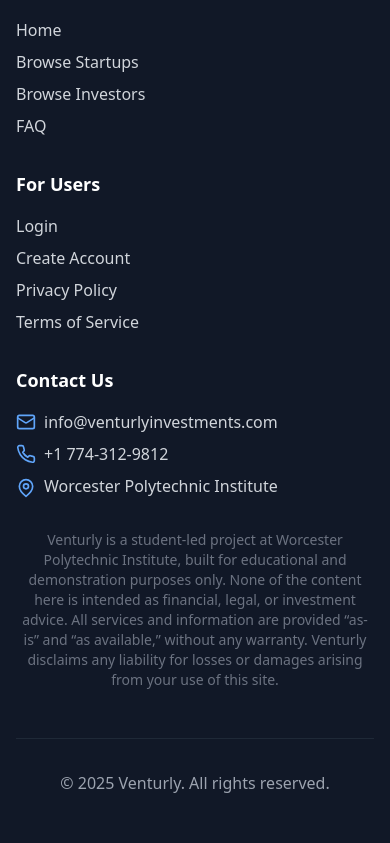
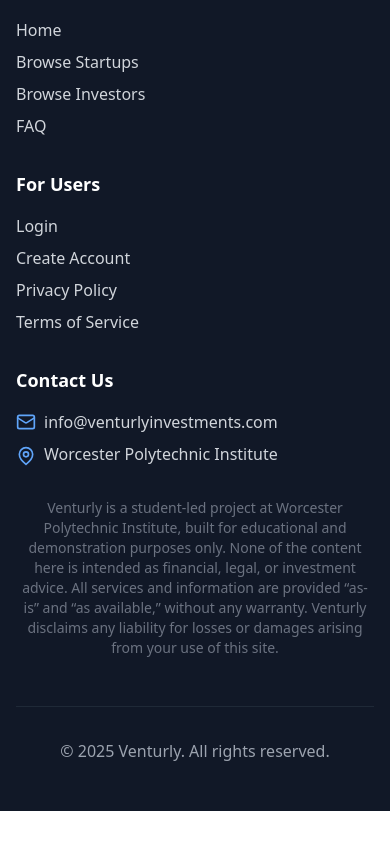
Before and after one commit to Labheshm21/venturly_final, a React (Vite) app: page / in a window 390 px wide. Shown: the part 4833-5676 px from the top of the page. After the commit the page ends 5644 px from the top, so only its background shows below. Built offline with nearby package versions, Linux system fonts and the light colour scheme.

Commit message:
Phone number removed

```diff
--- a/src/components/navigation/Footer.tsx
+++ b/src/components/navigation/Footer.tsx
@@ -1,5 +1,5 @@
 import { Link } from 'react-router-dom';
-import { Mail, Phone, MapPin, Linkedin, Twitter, Facebook, Instagram } from 'lucide-react';
+import { Mail, MapPin, Linkedin, Twitter, Facebook, Instagram } from 'lucide-react';
 
 const Footer = () => {
   return (
@@ -90,10 +90,7 @@
                 <Mail className="h-5 w-5 mr-2 text-blue-400" />
                 <a href="mailto:info@venturlyinvestments.com" className="text-gray-300 hover:text-white">info@venturlyinvestments.com</a>
               </li>
-              <li className="flex items-center">
-                <Phone className="h-5 w-5 mr-2 text-blue-400" />
-                <a href="tel:+17743129811" className="text-gray-300 hover:text-white">+1 774-312-9812</a>
-              </li>
+
               <li className="flex items-start">
                 <MapPin className="h-5 w-5 mr-2 text-blue-400 mt-1" />
                 <span className="text-gray-300">Worcester Polytechnic Institute</span>
```
